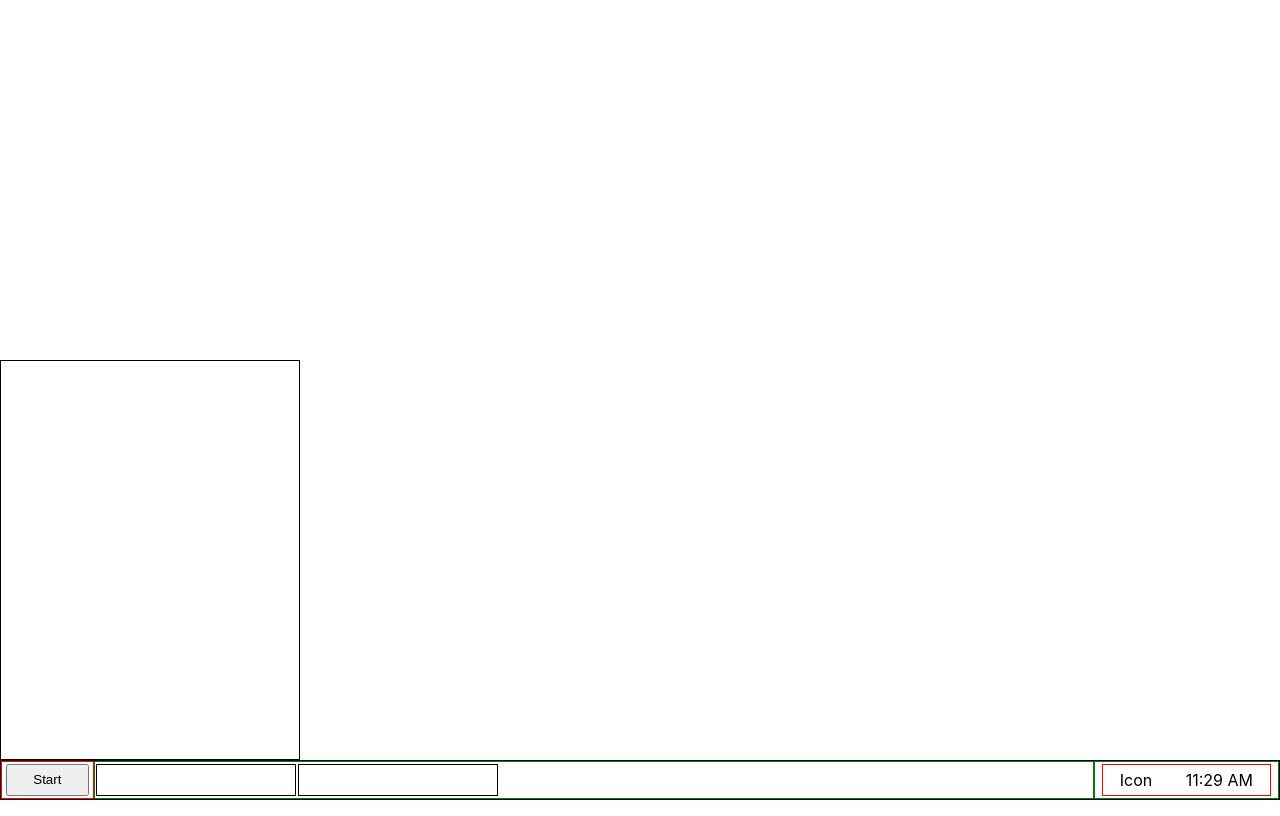
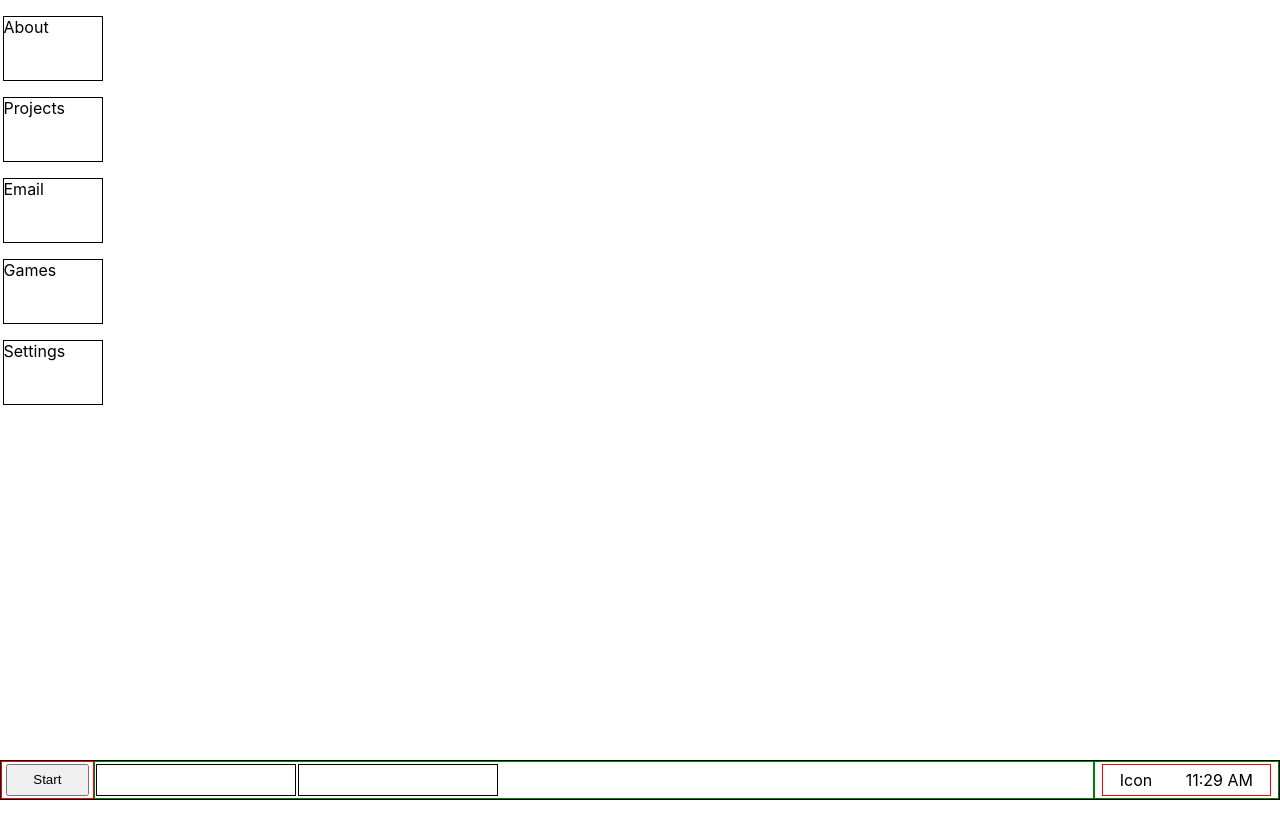
Before and after one commit to rjwilliams87/portfolio, a Next.js app: page /home in a window 1280 px wide. Built offline with nearby package versions, Linux system fonts and the light colour scheme.

Commit message:
chore: add dnd package

```diff
--- a/components/Dock/Dock.tsx
+++ b/components/Dock/Dock.tsx
@@ -1,3 +1,5 @@
+import { useState } from 'react';
+
 import { Menu } from '../Menu';
 
 const styles = {
@@ -47,13 +49,20 @@ const DockTab = () => {
 };
 
 const Dock = () => {
-  const tabs = ['About', 'Portfolio'];
+  const [showMenu, setShowMenu] = useState<boolean>(false);
+
+  const tabs = ['About', 'Portfolio']; // will need to be pulled from context
+
+  const toggleMenu = () => setShowMenu(!showMenu);
+
   return (
     <>
-      <Menu />
+      {showMenu && <Menu />}
       <div style={styles}>
         <div style={container}>
-          <button style={{ height: '90%', width: '92%' }}>Start</button>
+          <button style={{ height: '90%', width: '92%' }} onClick={toggleMenu}>
+            Start
+          </button>
         </div>
         <div style={container2}>
           {tabs.map((tab, index) => (
--- a/components/Layout/Layout.tsx
+++ b/components/Layout/Layout.tsx
@@ -5,9 +5,19 @@ const layout = {
   height: '100vh',
 };
 
-const Layout = () => {
+const screen = {
+  width: '100%',
+  height: '100%',
+};
+
+interface LayoutProps {
+  children: JSX.Element | JSX.Element[] | null;
+}
+
+const Layout = ({ children = null }: LayoutProps) => {
   return (
     <div style={layout}>
+      <div style={screen}>{children}</div>
       <Dock />
     </div>
   );
--- a/components/ShortcutFolder/ShortcutFolder.tsx
+++ b/components/ShortcutFolder/ShortcutFolder.tsx
@@ -1,12 +1,21 @@
+import Draggable from 'react-draggable';
+
 const folder = {
-  width: '200px',
-  height: '90%',
+  width: '100px',
+  height: '65px',
   border: '1px solid black',
-  margin: '0 2.5px',
+  margin: '1rem 2.5px',
+  cursor: 'pointer',
 };
 
-const ShortcutFolder = () => {
-  return <div style={folder}></div>;
+const ShortcutFolder = ({ title }: { title: string }) => {
+  return (
+    <Draggable>
+      <div style={folder} id={`${title}-dnd-content`}>
+        {title}
+      </div>
+    </Draggable>
+  );
 };
 
 export { ShortcutFolder };
--- /dev/null
+++ b/lib/shortcuts.ts
@@ -0,0 +1,31 @@
+export type TShortcut = {
+  title: string;
+  image: string;
+};
+
+export const ABOUT: TShortcut = {
+  title: 'About',
+  image: '',
+};
+
+export const PROJECTS: TShortcut = {
+  title: 'Projects',
+  image: '',
+};
+
+export const EMAIL: TShortcut = {
+  title: 'Email',
+  image: '',
+};
+
+export const GAMES: TShortcut = {
+  title: 'Games',
+  image: '',
+};
+
+export const SETTINGS: TShortcut = {
+  title: 'Settings',
+  image: '',
+};
+
+export const SHORTCUTS: TShortcut[] = [ABOUT, PROJECTS, EMAIL, GAMES, SETTINGS];
--- a/package.json
+++ b/package.json
@@ -16,7 +16,8 @@
   "dependencies": {
     "next": "10.2.3",
     "react": "17.0.2",
-    "react-dom": "17.0.2"
+    "react-dom": "17.0.2",
+    "react-draggable": "^4.4.3"
   },
   "devDependencies": {
     "@testing-library/jest-dom": "^5.12.0",
--- a/pages/home/index.tsx
+++ b/pages/home/index.tsx
@@ -1,4 +1,6 @@
 import { Layout } from '../../components/Layout';
+import { ShortcutFolder } from '../../components/ShortcutFolder';
+import { SHORTCUTS, TShortcut } from '../../lib/shortcuts';
 
 // const text = 'Home';
 
@@ -12,6 +14,14 @@ import { Layout } from '../../components/Layout';
  * have a nav bar
  */
 
-const Home = () => <Layout />;
+const Home = () => {
+  return (
+    <Layout>
+      {SHORTCUTS.map(({ title }: TShortcut) => (
+        <ShortcutFolder key={title} title={title} />
+      ))}
+    </Layout>
+  );
+};
 
 export default Home;
```
Also changed, not shown: 1 other file (tests, documents, lock files or other folders).
